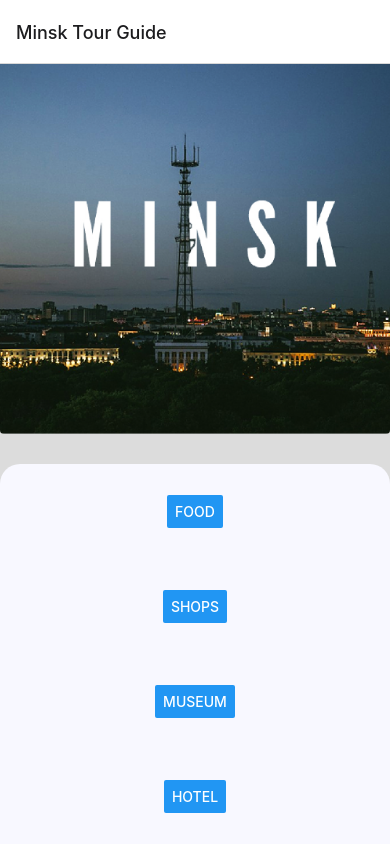
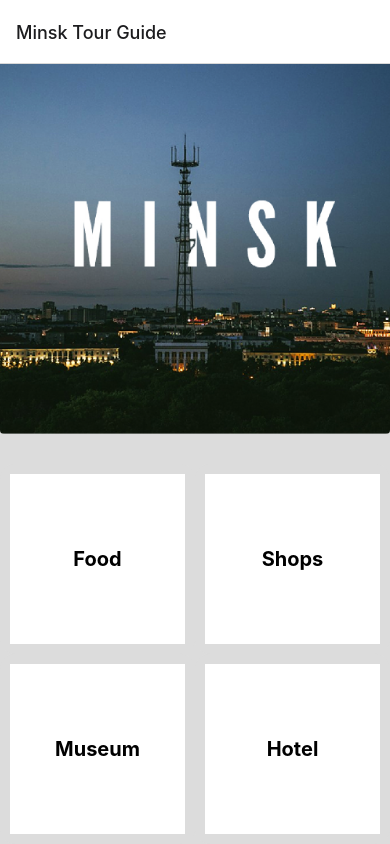
Before and after one commit to denisnzrvs/IMT_G05_GroupWork, a React Native app: screen / in a window 390 px wide. Built offline with nearby package versions, Linux system fonts and the light colour scheme.

Commit message:
Changed button layout on the main screen

```diff
--- a/App.js
+++ b/App.js
@@ -15,6 +15,7 @@ import { NavigationContainer } from "@react-navigation/native";
 import { createNativeStackNavigator } from "@react-navigation/native-stack";
 import Styles from "./styles";
 const Stack = createNativeStackNavigator();
+
 
 const MyStack = () => {
   return (
@@ -122,10 +123,28 @@ const HomeScreen = ({ navigation }) => {
         />
       </View>
       <View style={styles.menu}>
-        <Button title="Food" onPress={() => navigation.navigate("Food")} />
-        <Button title="Shops" onPress={() => navigation.navigate("Shops")} />
-        <Button title="Museum" onPress={() => navigation.navigate("Museum")} />
-        <Button title="Hotel" onPress={() => navigation.navigate("Hotel")} />
+      <View style={styles.row}>
+      <View style = {styles.buttonContainer}>
+<TouchableOpacity style = {styles.button} onPress={() => navigation.navigate("Food")}>
+<Text style={styles.buttonText}>Food</Text>
+</TouchableOpacity>
+      </View>
+      <View style = {styles.buttonContainer}>
+      <TouchableOpacity style = {styles.button} onPress={() => navigation.navigate("Shops")}>
+      <Text style={styles.buttonText}>Shops</Text>
+      </TouchableOpacity>
+      </View>
+      <View style = {styles.buttonContainer}>
+      <TouchableOpacity style = {styles.button}onPress={() => navigation.navigate("Museum")}>
+      <Text style={styles.buttonText}>Museum</Text>
+      </TouchableOpacity>
+      </View>
+      <View style = {styles.buttonContainer}>
+      <TouchableOpacity style = {styles.button} onPress={() => navigation.navigate("Hotel")}>
+      <Text style={styles.buttonText}>Hotel</Text>
+      </TouchableOpacity>
+      </View>
+      </View>
       </View>
       <StatusBar style="auto" />
     </SafeAreaView>
@@ -197,8 +216,8 @@ const theNationalArtMuseum = () => {
          initialRegion={{
            latitude: 53.89847340873672,
            longitude: 27.56077135776869,
-           latitudeDelta: 53.89847340873672,
-           longitudeDelta: 27.56077135776869,
+           latitudeDelta: 0.0002,
+           longitudeDelta: 0.0002,
          }}
        >
          <MapView.Marker
@@ -233,8 +252,8 @@ const yGallery = () => {
          initialRegion={{
            latitude: 53.891480491039665,
            longitude: 27.57189156355414,
-           latitudeDelta: 53.891480491039665,
-           longitudeDelta: 27.57189156355414,
+           latitudeDelta: 0.0002,
+           longitudeDelta: 0.0002,
          }}
        >
          <MapView.Marker
@@ -269,8 +288,8 @@ const culturalCenterKorpus = () => {
           initialRegion={{
             latitude: 53.915252341346914,
             longitude: 27.572769759398525,
-            latitudeDelta: 53.915252341346914,
-            longitudeDelta: 27.572769759398525,
+            latitudeDelta: 0.0002,
+            longitudeDelta: 0.0002,
           }}
         >
           <MapView.Marker
@@ -305,8 +324,8 @@ const artBelarusGallery = () => {
             initialRegion={{
               latitude: 53.91015326504539,
               longitude: 27.579637242174673,
-              latitudeDelta: 53.91015326504539,
-              longitudeDelta: 27.579637242174673,
+              latitudeDelta: 0.0002,
+              longitudeDelta: 0.0002,
             }}
           >
             <MapView.Marker
@@ -341,8 +360,8 @@ const theAzgurMuseumAndStudio = () => {
            initialRegion={{
              latitude: 53.899339879560074,
              longitude: 27.5785161857004,
-             latitudeDelta: 53.899339879560074,
-             longitudeDelta: 27.5785161857004,
+             latitudeDelta: 0.0002,
+             longitudeDelta: 0.0002,
            }}
          >
            <MapView.Marker
@@ -373,25 +392,25 @@ const Miraž = () => {
         >
           <Text style={styles.title}> Miraž </Text>
           <Text style={styles.address}> Street Kulman, 5b </Text>
-          <Text style={styles.address}>
+          <Text style={styles.recommendation}>
             You must try: kebab
           </Text>
         </View>
         <MapView
           style={styles.mapView}
           initialRegion={{
-            latitude: 53.89016197588591,
-            longitude: 27.574419747181885,
-            latitudeDelta: 53.89016197588591,
-            longitudeDelta: 27.574419747181885,
+            latitude: 53.921243776288826,
+            longitude: 27.57993359997196,
+            latitudeDelta: 0.0002,
+            longitudeDelta: 0.0002,
           }}
         >
-          <MapView.Marker
-            coordinate={{
-              latitude: 53.89016197588591,
-              longitude: 27.574419747181885,
-            }}
-          />
+        <MapView.Marker
+          coordinate={{
+            latitude: 53.921243776288826,
+            longitude: 27.57993359997196,
+          }}
+        />
         </MapView>
       </View>
       <StatusBar style="auto" />
@@ -412,7 +431,7 @@ const Pesochnica = () => {
         <View style={{ flex: 1, alignSelf: "flex-start", flexDirection: "column" }}>
           <Text style={styles.title}> Pesochnica </Text>
           <Text style={styles.address}> Street Kujbyšava, 45 </Text>
-          <Text style={styles.address}> You must try: all from waffles to burgers </Text>
+          <Text style={styles.recommendation}> You must try: all from waffles to burgers </Text>
         </View>
         <MapView
           style={styles.mapView}
@@ -420,8 +439,8 @@ const Pesochnica = () => {
 
             latitude: 53.91491766969068,
             longitude: 27.57013491943066,
-            latitudeDelta: 53.91491766969068,
-            longitudeDelta: 27.57013491943066,
+            latitudeDelta: 0.0002,
+            longitudeDelta: 0.0002,
           }}
         >
           <MapView.Marker
@@ -450,7 +469,7 @@ const DEPO = () => {
         <View style={{ flex: 1, alignSelf: "flex-start", flexDirection: "column" }}>
           <Text style={styles.title}> DEPO </Text>
           <Text style={styles.address}> Street Kastryčnickaja, 23 </Text>
-          <Text style={styles.address}> You must try: crepes </Text>
+          <Text style={styles.recommendation}> You must try: crepes </Text>
         </View>
         <MapView
           style={styles.mapView}
@@ -458,8 +477,8 @@ const DEPO = () => {
 
             latitude: 57.54099013542766,
             longitude: 25.39951055230902,
-            latitudeDelta: 57.54099013542766,
-            longitudeDelta: 25.39951055230902,
+            latitudeDelta: 0.0002,
+            longitudeDelta: 0.0002,
           }}
         >
           <MapView.Marker
@@ -488,7 +507,7 @@ const Lido = () => {
         <View style={{ flex: 1, alignSelf: "flex-start", flexDirection: "column" }}>
           <Text style={styles.title}> Lido </Text>
           <Text style={styles.address}> Street Niezaležnasci, 49/1 </Text>
-          <Text style={styles.address}> You must try: home-made dishes </Text>
+          <Text style={styles.recommendation}> You must try: home-made dishes </Text>
         </View>
         <MapView
           style={styles.mapView}
@@ -496,8 +515,8 @@ const Lido = () => {
 
             latitude: 53.917046159803874,
             longitude: 27.58536194579001,
-            latitudeDelta: 53.917046159803874,
-            longitudeDelta: 27.58536194579001,
+            latitudeDelta: 0.0002,
+            longitudeDelta: 0.0002,
           }}
         >
           <MapView.Marker
@@ -526,15 +545,15 @@ const Enzo = () => {
         <View style={{ flex: 1, alignSelf: "flex-start", flexDirection: "column" }}>
           <Text style={styles.title}> Enzo </Text>
           <Text style={styles.address}> Street Kastryčnickaja, 23 </Text>
-          <Text style={styles.address}> You must try: Enzo Burger, Texas Burger, steaks </Text>
+          <Text style={styles.recommendation}> You must try: Enzo Burger, Texas Burger, steaks </Text>
         </View>
         <MapView
           style={styles.mapView}
           initialRegion={{
             latitude: 53.89016122410179,
             longitude: 27.574418332783168,
-            latitudeDelta: 53.89016122410179,
-            longitudeDelta: 27.574418332783168,
+            latitudeDelta: 0.0002,
+            longitudeDelta: 0.0002,
           }}
         >
           <MapView.Marker
--- a/package.json
+++ b/package.json
@@ -10,9 +10,12 @@
     "eject": "expo eject"
   },
   "dependencies": {
+    "@expo-google-fonts/dev": "^0.2.0",
+    "@googlemaps/react-wrapper": "^1.1.20",
     "@react-navigation/native": "^6.0.6",
     "@react-navigation/native-stack": "^6.2.5",
     "expo": "~43.0.2",
+    "expo-font": "~10.0.3",
     "expo-status-bar": "~1.1.0",
     "react": "17.0.1",
     "react-dom": "17.0.1",
--- /dev/null
+++ b/react-native.config.js
@@ -0,0 +1,3 @@
+module.exports = {
+  assets: [‘./assets/fonts’]
+}
--- a/styles.js
+++ b/styles.js
@@ -1,4 +1,5 @@
 import { Platform, StatusBar, StyleSheet } from "react-native";
+
 
 const styles = StyleSheet.create({
   container: {
@@ -22,6 +23,14 @@ const styles = StyleSheet.create({
     alignSelf: "stretch",
   },
 
+  buttonText: {
+    fontSize: 20,
+    fontWeight: "bold",
+    textAlign:"center",
+    alignItems:'center',
+    justifyContent:'center',
+  },
+
   coverPhoto: {
     justifyContent: "center",
     alignItems: "stretch",
@@ -37,12 +46,13 @@ const styles = StyleSheet.create({
     alignItems: "center",
     height: "100%",
     width: "100%",
+    backgroundColor: 'gainsboro',
     borderTopLeftRadius: 20,
     borderTopRightRadius: 20,
-    backgroundColor: "ghostwhite",
     marginTop: 20,
     flexWrap: "wrap",
     justifyContent: "space-around",
+
   },
   description: {
     flex: 2,
@@ -59,6 +69,12 @@ const styles = StyleSheet.create({
   },
 
   paragraph: { margin: 24, fontSize: 18, textAlign: "center" },
+  recommendation: {marginLeft: 24,
+  marginTop: 24,
+  marginBottom: 12,
+  fontSize: 24,
+  fontWeight: "bold",
+  textAlign: "left",},
   title: {
     marginLeft: 24,
     marginTop: 24,
@@ -67,6 +83,11 @@ const styles = StyleSheet.create({
     fontWeight: "bold",
     textAlign: "left",
   },
+  buttonContainer: {alignSelf: 'stretch', justifyContent: 'center', height: '50%', width: '50%', backgroundColor: 'white', borderWidth: 10, borderColor: 'gainsboro', borderRadius: 15},
+button:{height: '100%', width: "100%",    flex: 1,
+     justifyContent: 'center',
+     alignItems: 'center', backgroundColor: 'white'},
+  row: {flexDirection: 'row', flex: 2, alignSelf:'stretch', alignItems:'center', justifyContent: 'space-between', flexWrap: 'wrap'},
   address: { marginLeft: 24, fontSize: 16, justifyContent: "center" },
   mapView: {
     height: "80%",
@@ -75,6 +96,11 @@ const styles = StyleSheet.create({
     alignSelf: "flex-end",
     margin: 20,
     borderRadius: 10,
+    ...Platform.select({
+      default: {display: 'none'},
+      ios: {display: 'flex'},
+      android: {display: 'flex'},
+    }),
   },
 });
 export default styles;
```
Also changed, not shown: 1 other file (tests, documents, lock files or other folders).
